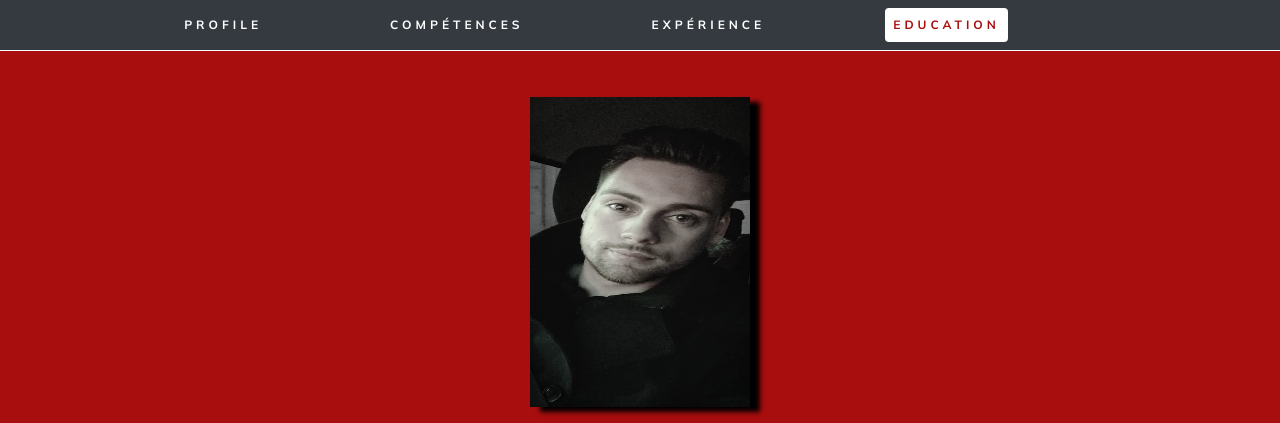
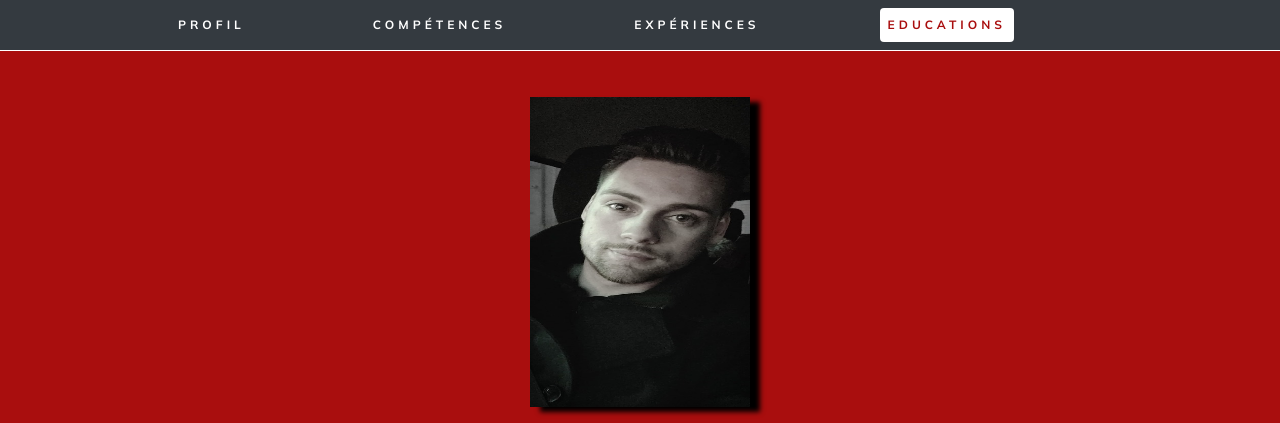
Before and after one commit to antoo59/CV-antho, a plain HTML site: page index.html in a window 1280 px wide. Shown: the top 423 px of the page. Drawn offline with nearby package versions, Linux system fonts and the light colour scheme.

Commit message:
orthographe

```diff
--- a/index.html
+++ b/index.html
@@ -24,10 +24,10 @@
 
         <div class="collapse navbar-collapse justify-content-center" id="myNavbar">
             <ul class="nav nav-pills navbar-nav">
-                <li class="nav-item"><a class="nav-link" href="#about">Profile</a></li>
+                <li class="nav-item"><a class="nav-link" href="#about">Profil</a></li>
                 <li class="nav-item"><a class="nav-link" href="#skills">Compétences</a></li>
-                <li class="nav-item"><a class="nav-link" href="#experience">Expérience</a></li>
-                <li class="nav-item"><a class="nav-link" href="#education">Education</a></li>
+                <li class="nav-item"><a class="nav-link" href="#experience">Expériences</a></li>
+                <li class="nav-item"><a class="nav-link" href="#education">Educations</a></li>
             </ul>
         </div>
     </nav>
```
